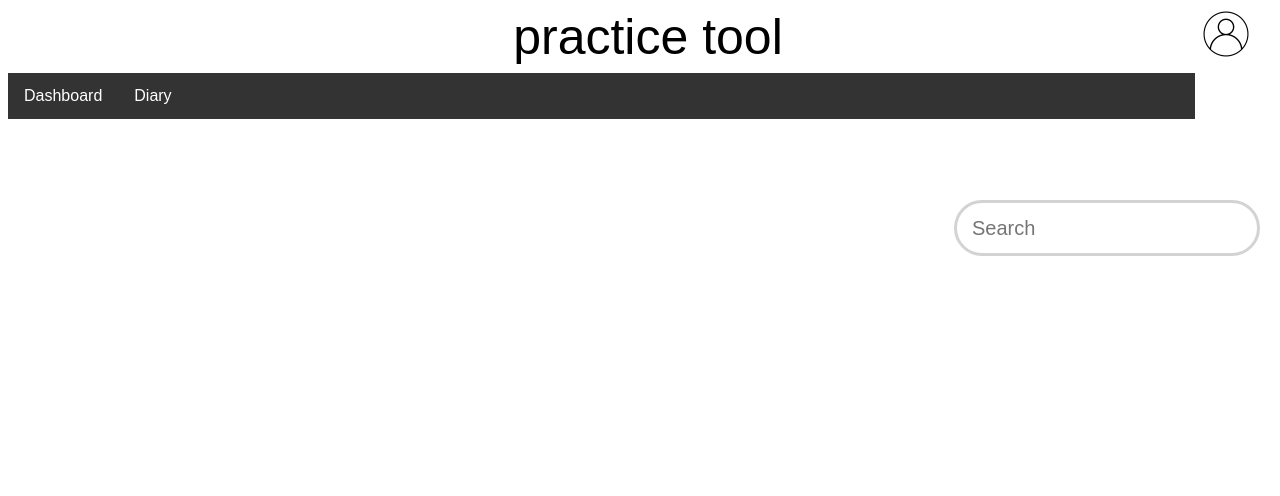
After one commit to kayvenchen/practicetool, a Flask app: page /diary in a window 1280 px wide. The commit adds this page. Shown: the top 496 px of the page. Run offline with Flask 2, Linux system fonts and the light colour scheme; parts of the project's set-up code (start-up, migrations or seed data) failed here and were passed over.

Commit message:
search testing

```diff
--- a/app.py
+++ b/app.py
@@ -25,6 +25,17 @@ def load_user(id):
 def index():
     return render_template('index.html')
 
+@app.route('/diary', methods=['GET'])
+def diary():
+    return render_template('diary.html')
+
+@app.route("/search", methods=['GET', 'POST'])
+def search():
+    if request.method == 'POST':
+        diary = models.Diary.query.filter(models.Diary.notes.ilike('%' + request.form.get("filter") + '%')).all()
+    return render_template('diary.html', diary=diary)
+
+
 @app.route('/login', methods=['GET', 'POST'])
 def login():
     if current_user.is_authenticated:
@@ -37,10 +48,7 @@ def login():
         else:
             login_user(user, remember=form.remember_me.data)
             flash('Logged in successfully.')
-        next = request.args.get('next')
-        if not is_safe_url(next, allowed_hosts="localhost:5000"):
-            return abort(400)
-        return redirect(next or url_for('index'))
+        return redirect(url_for('index'))
     return render_template('login.html', form=form)
 
 @app.route("/register", methods=['GET', 'POST'])
@@ -49,7 +57,7 @@ def register():
         return redirect(url_for('index'))
     form = RegistrationForm()
     if form.validate_on_submit():
-        user = models.User(email=form.email.data, username=form.email.data)
+        user = models.User(email=form.email.data, username=form.email.data, preference_id=1)
         user.set_password(form.password.data)
         db.session.add(user)
         db.session.commit()
--- a/forms.py
+++ b/forms.py
@@ -8,6 +8,7 @@ class LoginForm(FlaskForm):
     remember_me = BooleanField('Remember Me')
     submit = SubmitField('Sign In')
 
+
 class RegistrationForm(FlaskForm):
     username = StringField('Username', validators=[DataRequired(), Length(max=256)], render_kw={"placeholder": "Username"})
     email = StringField('Email', validators=[DataRequired(), Email(), Length(max=256)], render_kw={"placeholder": "email"})
--- a/models.py
+++ b/models.py
@@ -8,7 +8,7 @@ from datetime import datetime
 class User(UserMixin, db.Model):
     __tablename__ = 'User'
     id = db.Column(db.Integer, primary_key=True, nullable=False)
-    preferences_id = db.Column(db.String, ForeignKey('Preferences.id'))
+    preference_id = db.Column(db.String, ForeignKey('Preference.id'))
     username = db.Column(db.Text, nullable=False)
     email = db.Column(db.Text, nullable=False, unique=True)
     password_hash = db.Column(db.Text, nullable=False)
--- a/static/css/style.css
+++ b/static/css/style.css
@@ -14,6 +14,26 @@ body {
   position: fixed;
   background-color: white;
   text-align: center;
+}
+
+#searchbar {
+    text-align: center;
+    padding-top: 5%;
+    padding-bottom: 50px;
+}
+
+#search {
+    padding: 15px;
+    font-size: 20px;
+    border: solid lightgrey;
+    border-radius: 50px;
+    width: 50%;
+    outline: none;
+    position: absolute;
+    top: 200px;
+    right: 20px;
+    height: 20px;
+    width: 270px;
 }
 
 .dropbtn {
@@ -63,7 +83,6 @@ body {
   top: 65px;
   padding: 0;
   margin: 0;
-
 }
 
 .topnav ul {
--- /dev/null
+++ b/templates/diary.html
@@ -0,0 +1,6 @@
+{% extends 'layout.html' %} {% block content %}
+
+
+{% include 'search.html' %}
+
+{% endblock %}
--- a/templates/header.html
+++ b/templates/header.html
@@ -6,10 +6,12 @@
 <div class="dropdown" style="float:right;">
   <button class="dropbtn"><img src="static/images/user_icon.png" alt="Login Stuff" height="50px"></button>
   <div class="dropdown-content">
+  {% if not current_user.is_authenticated %}
   <a href="/login">Login</a>
   <a href="/register">Register</a>
+  {% endif %}
   {% if current_user.is_authenticated %}
-  <a href="">Logout</a>
+  <a href="/logout">Logout</a>
   {% endif %}
   </div>
 </div>
--- a/templates/nav.html
+++ b/templates/nav.html
@@ -2,6 +2,6 @@
 <div class="topnav">
   <ul>
     <li><a href="/">Dashboard</a></li>
-    <li><a href="/Diary">Diary</a></li>
+    <li><a href="{{url_for('diary')}}">Diary</a></li>
   </ul>
 </div>
--- /dev/null
+++ b/templates/search.html
@@ -0,0 +1,5 @@
+<div class="searchbar"> <!-- search bar -->
+    <form autocomplete="off" id="user_input" action="/search" method="post">
+        <input autocomplete="false" type="text" id="search" placeholder="Search" title="3 - 80 Characters" name="filter" input pattern=".{3,80}" required>
+    </form>
+</div>
```
Also changed, not shown: database.db.
